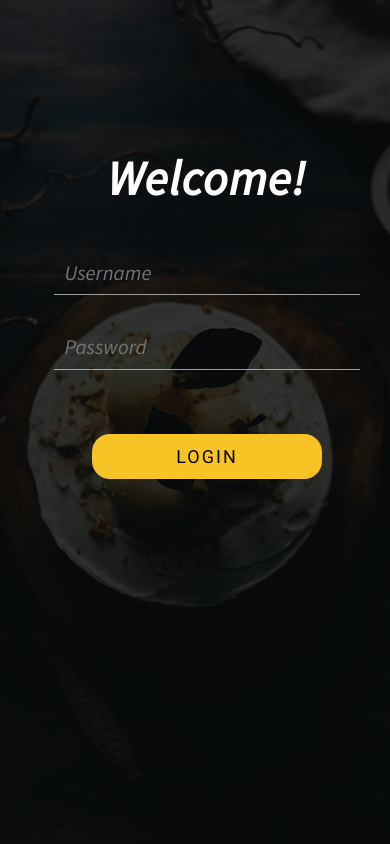
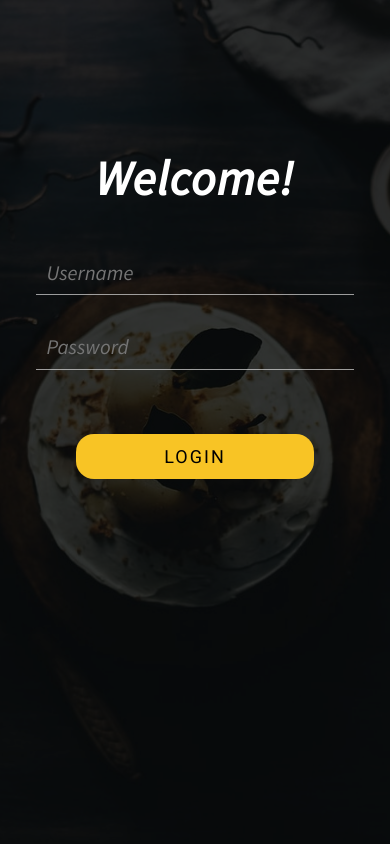
Before and after one commit to MintMissy/Restaurant, a PHP site: page /login.html in a window 390 px wide. Run offline with PHP 8.4, Linux system fonts and the light colour scheme.

Commit message:
Add responsiveness for login site

```diff
--- a/css/_dashboard.scss
+++ b/css/_dashboard.scss
@@ -75,7 +75,6 @@
   --flow-space: 1rem;
 }
 
-
 @media screen and (max-width: 480px) {
   .card-content {
     --gap: 1rem 0;
--- a/css/_login.scss
+++ b/css/_login.scss
@@ -7,6 +7,16 @@
   box-shadow: 0 0 30px 50px #{'hsl(var(--clr-dark), .8)'};
 }
 
+@media screen and (max-width: 680px) {
+  .login-form {
+    background: #{'hsl(var(--clr-dark), .8)'};
+    width: 100vw;
+    padding: 18vh 2em;
+    box-shadow: none;
+  }
+}
+
+// Form content
 .login-form-title {
   text-align: center;
 }
--- a/css/main.css
+++ b/css/main.css
@@ -550,6 +550,16 @@ p > .material-icons {
           box-shadow: 0 0 30px 50px hsl(var(--clr-dark), .8);
 }
 
+@media screen and (max-width: 680px) {
+  .login-form {
+    background: hsl(var(--clr-dark), .8);
+    width: 100vw;
+    padding: 18vh 2em;
+    -webkit-box-shadow: none;
+            box-shadow: none;
+  }
+}
+
 .login-form-title {
   text-align: center;
 }
--- a/login.html
+++ b/login.html
@@ -10,7 +10,7 @@
   <link rel="stylesheet" href="css/main.css" />
 </head>
 
-<body class="login">
+<body>
   <form action="dashboard.php" method="POST" class="login-form flex-column flow">
     <h1 class="login-form-title letter-spacing-1 fs-800">Welcome!</h1>
     <div class="login-form__inputs flow">
--- a/sample.html
+++ b/sample.html
@@ -10,7 +10,7 @@
   <link rel="stylesheet" href="css/main.css" />
 </head>
 
-<body class="login">
+<body>
   <!-- Navigation -->
   <header class="primary-header">
     <nav class="nav flex fs-600 text-white">
```
Also changed, not shown: 1 other file.
